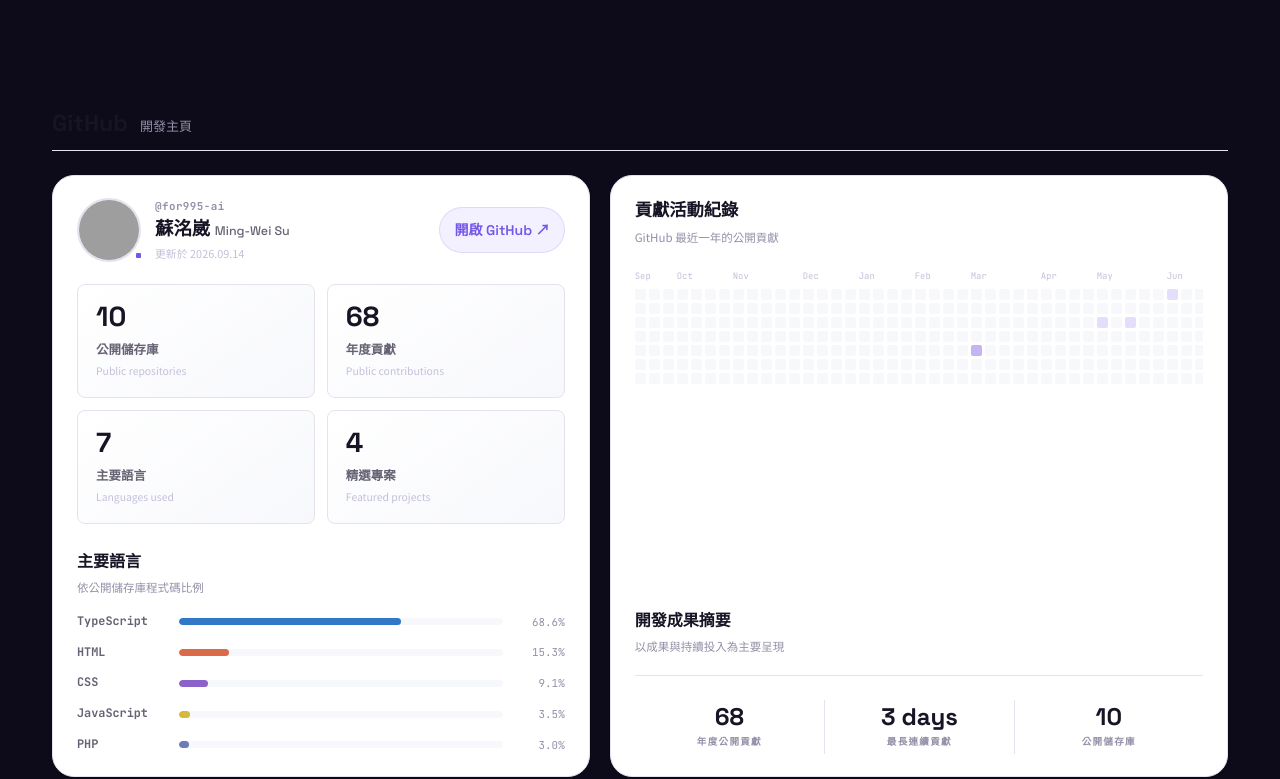
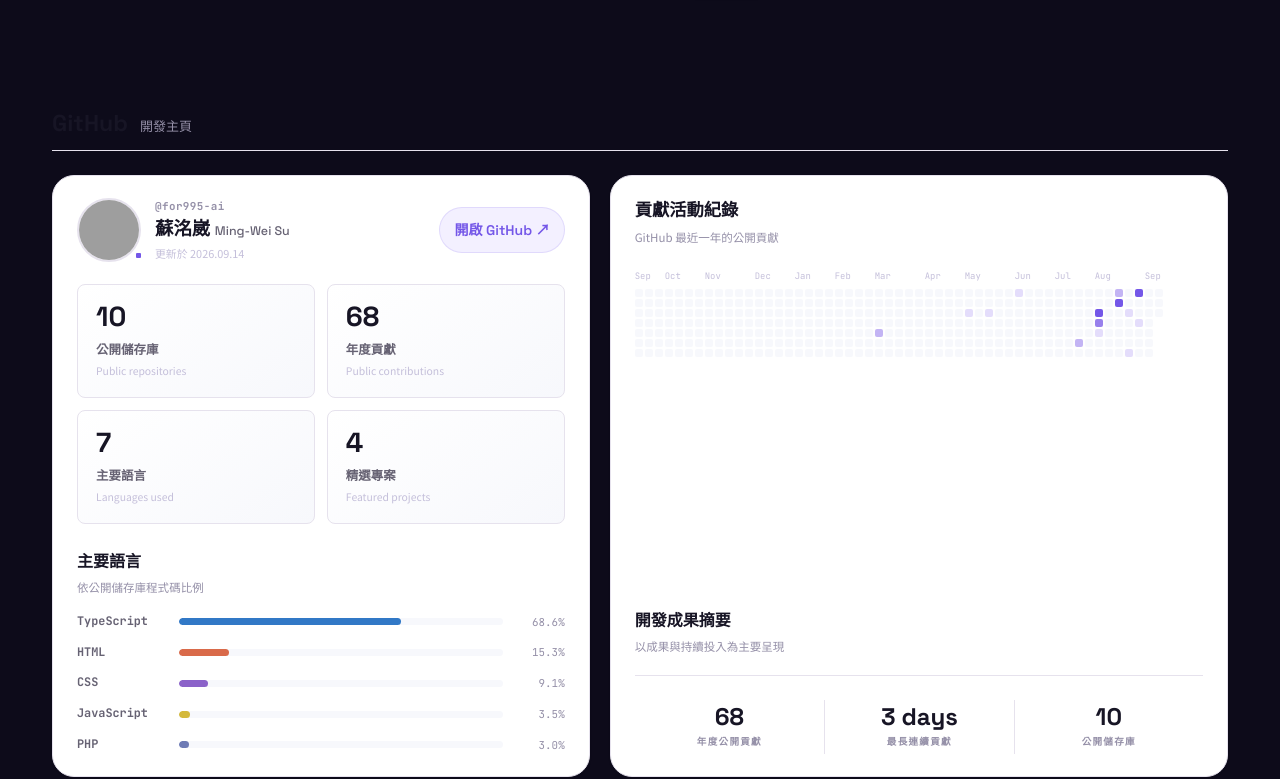
Before and after one commit to for995-ai/portfolio, a React (Vite) app: page / in a window 1280 px wide. Shown: the part 3867-4646 px from the top of the page. Built offline with nearby package versions, Linux system fonts and the light colour scheme; grey boxes are pictures that could not be loaded.

Commit message:
fix: fit contribution heatmap inside dashboard card

```diff
--- a/src/styles/v2.css
+++ b/src/styles/v2.css
@@ -1033,12 +1033,12 @@
 
 .v2-heatmap {
   min-width: min-content;
-  --cell: 11px;
-  --cell-gap: 3px;
+  --cell: 8px;
+  --cell-gap: 2px;
 }
 
 @media (max-width: 767px) {
-  .v2-heatmap { --cell: 9px; --cell-gap: 2px; }
+  .v2-heatmap { --cell: 8px; --cell-gap: 2px; }
 }
 
 .v2-heatmap-months {
```
